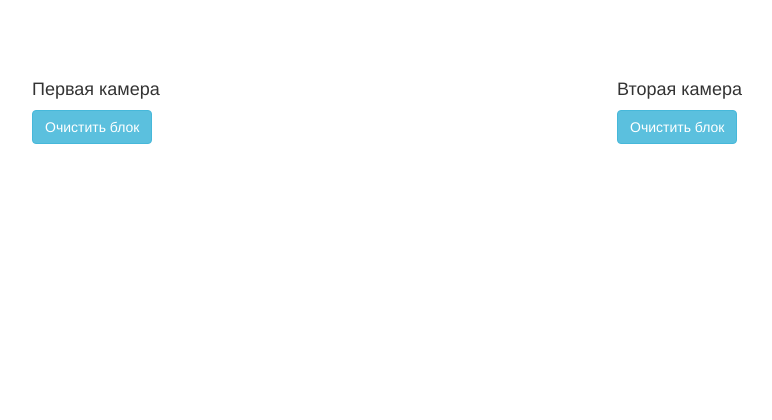
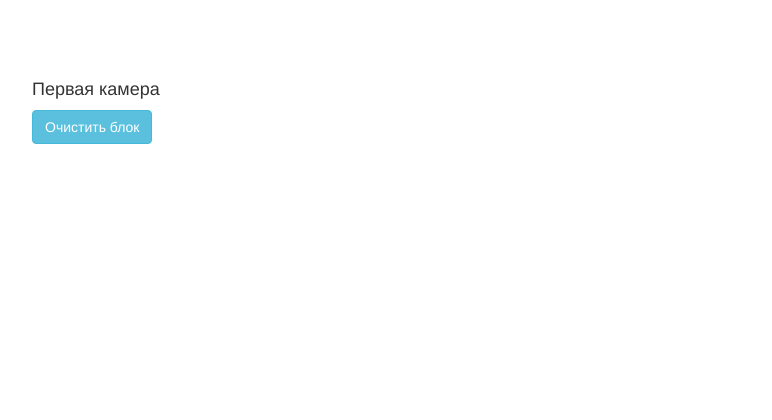
Before and after one commit to kvderevyanko/toha, a Yii app: template views/site/index.php in a window 1280 px wide. Shown: the top 420 px of the page, without its empty margins (38-810 px from the left). Run offline with PHP 8.4 and a stand-in for Yii, Linux system fonts and the light colour scheme; the template is opened without the code that fills it, so the values that code supplies are empty; some libraries are stand-ins or nearby versions.

Commit message:
first commit

```diff
--- a/views/site/index.php
+++ b/views/site/index.php
@@ -18,16 +18,6 @@ $this->title = 'Главная';
         <!--Конец блока-->
 
 
-        <!--Начало блока-->
-        <div class="col-sm-6">
-            <div class="deviceBlock"  id="alertsecond">
-                <h4>Вторая камера</h4>
-                <div class="clearBlock btn btn-info">Очистить блок</div>
-                <div class="deviceInfo"></div>
-            </div>
-        </div>
-        <!--Конец блока-->
-
     </div>
 </div>
 <script>
@@ -47,20 +37,6 @@ setInterval(function() {
     console.log(data)
   })
 }, 5000); //Время между запросами в милисекундах
-/* Конец блока */
-
-
-/* Начало блока */
-setInterval(function() {
-  let device = 'alertsecond'; //имя устройства
-  let min = 5; //минимальное количество записей
-  $.get(urlCheckDevice, {device:device, min:min}, function(data) {
-      if(Number(data['count']) >= min) {
-          createDeviceInfo(data);
-      }
-    console.log(data)
-  })
-}, 4000); //Время между запросами в милисекундах
 /* Конец блока */
 
 
```
